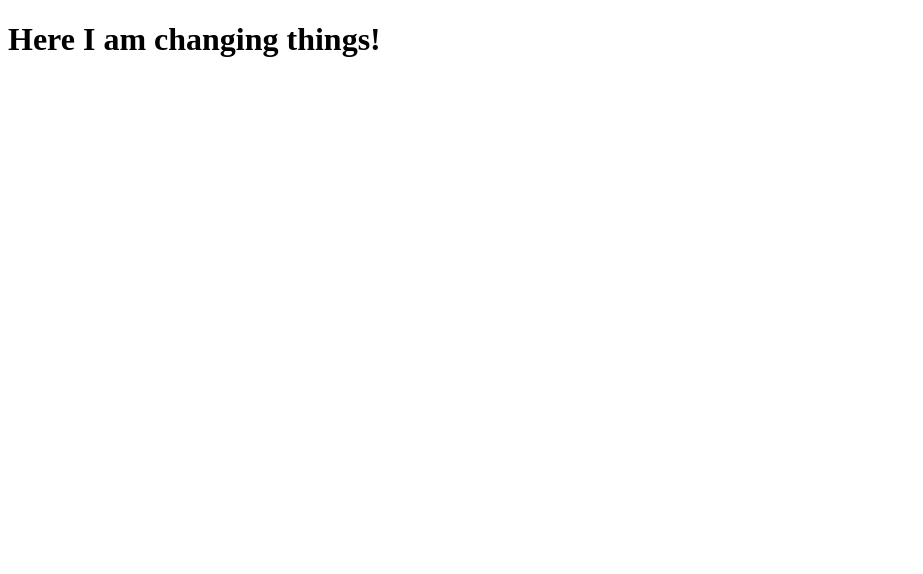
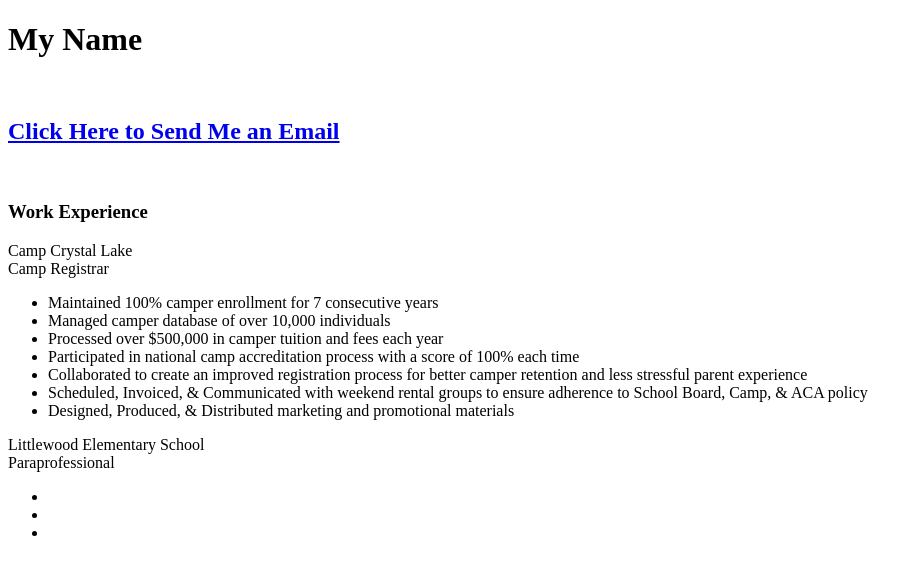
Before and after one commit to CaraLeander/resume, a plain HTML site: page index.html in a window 1280 px wide. Shown: the whole page, without its empty margins (0-923 px from the left). Drawn offline with Linux system fonts and the light colour scheme.

Commit message:
My second commit

```diff
--- a/index.html
+++ b/index.html
@@ -3,19 +3,38 @@
 <html lang="en">
 <head>
   <meta charset="utf-8">
-  <title>My HTML5 Web Site</title>
-  <meta name="description" content="This page contains the essentials for a modern HTML5 web page">
-  <meta name="author" content="kaizen-soze">
+  <title>My html resume</title>
+  <meta name="description" content="This is my first solo attempt at an online resume.">
+  <meta name="author" content="caral5">
   <style>
-  	.red {
-  		background-color: red;
+  	.blue-green {
+  		background-color: rgb(0, 255, 200);
   	}
   </style>
 
 </head>
 
 <body>
-  <h1>Here I am changing things!</h1>
+  <h1>My Name</h1>
+  <br>
+  <h2><a href="mailto:myemail@email.com">Click Here to Send Me an Email</a></h2>
+<br>
+  <h3>Work Experience</h3>
+  <p>Camp Crystal Lake<br>Camp Registrar<br><ul>
+    <li>Maintained 100% camper enrollment for 7 consecutive years</li>
+    <li>Managed camper database of over 10,000 individuals</li>
+    <li>Processed over $500,000 in camper tuition and fees each year</li>
+    <li>Participated in national camp accreditation process with a score of 100% each time</li>
+    <li>Collaborated to create an improved registration process for better camper retention and less stressful parent experience</li>
+    <li>Scheduled, Invoiced, & Communicated with weekend rental groups to ensure adherence to School Board, Camp, & ACA policy</li>
+    <li>Designed, Produced, & Distributed marketing and promotional materials</li>
+  </ul></p>
+
+  <p>Littlewood Elementary School<br>Paraprofessional<br><ul>
+    <li></li>
+    <li></li>
+    <li></li>
+  </ul></p>
   <script>
   	console.log('Javascript is working!')
   </script>
```
